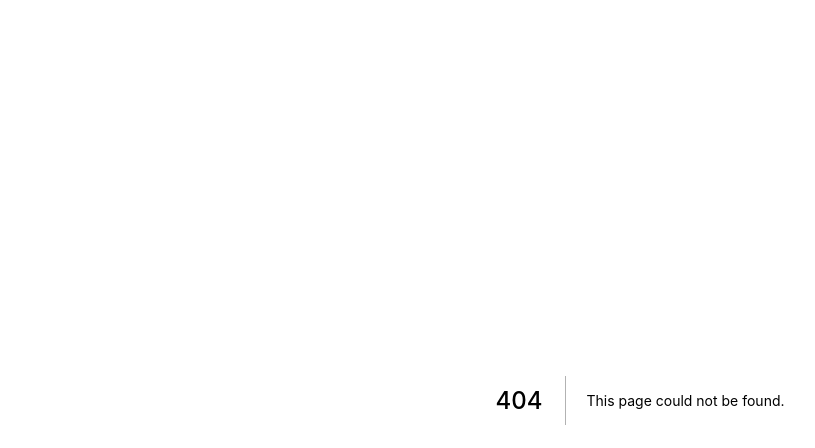
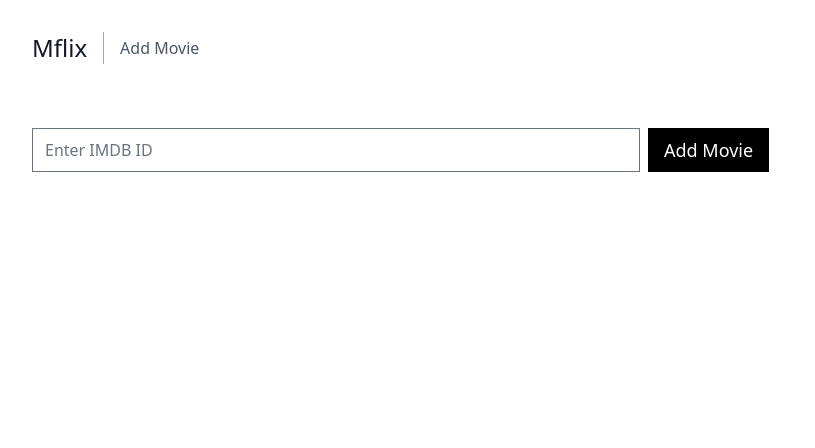
Before and after one commit to skarthikeyan96/appwrite-nextjs-movie, a Next.js app: page /add in a window 1280 px wide. Before the commit this address had no page. Shown: the top 448 px of the page, without its empty margins (0-815 px from the left). Built offline with nearby package versions, Linux system fonts and the light colour scheme.

Commit message:
Adding a movie via IMDB id

```diff
--- a/components/layout.tsx
+++ b/components/layout.tsx
@@ -6,10 +6,15 @@ const Layout = ({ children }: any) => {
       <header className="body-font text-gray-600">
         <div className="container mx-auto flex flex-col flex-wrap items-center p-8 md:flex-row">
           <Link href="/">
-            <span className="cursor-pointer text-2xl title-font mb-4 flex items-center font-medium text-gray-900 md:mb-0">
+            <span className="title-font mb-4 flex cursor-pointer items-center text-2xl font-medium text-gray-900 md:mb-0">
               Mflix
             </span>
           </Link>
+          <nav className="flex flex-wrap items-center justify-center text-base md:mr-auto	md:ml-4 md:border-l md:border-gray-400 md:py-1 md:pl-4">
+            <span className="mr-5 hover:text-gray-900">
+              <Link href="/add">Add Movie</Link>
+            </span>
+          </nav>
         </div>
       </header>
       <div className="container mx-auto p-8">{children}</div>
--- a/package.json
+++ b/package.json
@@ -7,6 +7,7 @@
   },
   "dependencies": {
     "@heroicons/react": "^1.0.6",
+    "@tailwindcss/forms": "^0.5.0",
     "appwrite": "^7.0.0",
     "axios": "^0.26.1",
     "next": "latest",
--- /dev/null
+++ b/pages/add.tsx
@@ -0,0 +1,51 @@
+import { useRouter } from 'next/router'
+import { useState } from 'react'
+import Layout from '../components/layout'
+
+const Add = () => {
+  const [id, setImdbId] = useState('')
+  const router = useRouter()
+  const handleAddMovie = async () => {
+    try {
+      const response = await fetch(
+        `${process.env.API_ORIGIN_DOMAIN}api/addMovie?imdbID=${id}`
+      )
+      const data = await response.json()
+      if (response.status === 200 && data.id) {
+        console.log(
+          'Added the movie succesfully, redirecting to the movie page'
+        )
+        return router.push(`/movie/${data.id}`)
+      }
+      if(response.status === 409 && data.id){
+        console.log(
+            'Movie already exists, redirecting to the movie page'
+          )
+          return router.push(`/movie/${data.id}`)
+      }
+    } catch (e) {
+      console.log(e)
+    }
+  }
+
+  return (
+    <Layout>
+      <label className="flex flex-row space-x-2">
+        <input
+          type="text"
+          className=" block w-1/2"
+          placeholder="Enter IMDB ID"
+          onChange={(e) => setImdbId(e.target.value)}
+        />
+        <button
+          className="bg-black p-2 px-4 text-lg text-white"
+          onClick={handleAddMovie}
+        >
+          Add Movie
+        </button>
+      </label>
+    </Layout>
+  )
+}
+
+export default Add
--- /dev/null
+++ b/pages/api/addMovie.ts
@@ -0,0 +1,58 @@
+import type { NextApiRequest, NextApiResponse } from 'next'
+import { initAppwrite } from '../../lib/appwrite'
+import Appwrite, { Query } from 'node-appwrite'
+import { v4 as uuidv4 } from 'uuid'
+
+type Data = {
+  data?: any,
+  id?: number
+}
+export default async (req: NextApiRequest, res: NextApiResponse<Data>) => {
+  try {
+    const imdbID = req.query.imdbID
+    const sdk = initAppwrite()
+    let database = new Appwrite.Database(sdk)
+
+    const response = await fetch(
+      `https://api.themoviedb.org/3/find/${imdbID}?api_key=${process.env.TMDB_MOVIE_KEY}&language=en-US&external_source=imdb_id`
+    )
+    const data = await response.json()
+
+    if (data.movie_results.length > 0) {
+
+      const id = data.movie_results[0].id
+      const item = data.movie_results[0]
+
+      const movieInDatabase = await database.listDocuments(
+        process.env.APPWRITE_COLLECTION_ID as string,
+        [Query.equal('movie_id', id)]
+      )
+
+      if (movieInDatabase.documents.length > 0) {
+        // there are movies present in the database;
+        return res.status(409).json({ data: 'Movie already exists', id })
+      } else {
+        // add the movie to the database
+        await database.createDocument(
+          process.env.APPWRITE_COLLECTION_ID as string,
+          uuidv4(),
+          {
+            movie_id: id,
+            title: item.title,
+            thumbnail_image: `https://image.tmdb.org/t/p/original/${item.poster_path}`,
+            popularity: item.popularity,
+            release_date: item.release_date,
+            vote_average: item.vote_average,
+          }
+        )
+
+        return res.status(200).json({id })
+      }
+    }else{
+        console.log("it is not a movie")
+    }
+  } catch (e) {
+    console.log(e)
+    res.status(500).json({ data: e })
+  }
+}
--- a/pages/index.tsx
+++ b/pages/index.tsx
@@ -3,7 +3,7 @@ import Link from 'next/link'
 import Layout from '../components/layout'
 
 export const getServerSideProps = async () => {
-  const response = await fetch('http://localhost:3000/api/getMovies')
+  const response = await fetch(`${process.env.API_ORIGIN_DOMAIN}api/getMovies`)
   const { data } = await response.json()
   return {
     props: {
--- a/pages/movie/[id].tsx
+++ b/pages/movie/[id].tsx
@@ -40,7 +40,7 @@ const Movie = (props: { movie: any }) => {
               <a
                 href={movie.homepage}
                 target="_blank"
-                className="flex items-center space-x-2  border-blue-300 bg-black p-2 pl-5 pr-5 text-lg text-white focus:border-4"
+                className="flex items-center space-x-2   bg-black p-2 pl-5 pr-5 text-lg text-white "
               >
                 <svg
                   className="h-6 w-6"
@@ -53,7 +53,7 @@ const Movie = (props: { movie: any }) => {
                 </svg>
                 <span>Movie Homepage</span>
               </a>
-              <button className='flex items-center space-x-2  border-blue-300 bg-black p-2 pl-5 pr-5 text-lg text-white focus:border-4' onClick={handleBookmark}>
+              <button className='flex items-center space-x-2   bg-black p-2 pl-5 pr-5 text-lg text-white ' onClick={handleBookmark}>
               <svg className="w-6 h-6" fill="currentColor" viewBox="0 0 20 20" xmlns="http://www.w3.org/2000/svg"><path d="M5 4a2 2 0 012-2h6a2 2 0 012 2v14l-5-2.5L5 18V4z"></path></svg>
               <span> Bookmark </span>
               </button>
--- a/tailwind.config.js
+++ b/tailwind.config.js
@@ -6,5 +6,7 @@ module.exports = {
   theme: {
     extend: {},
   },
-  plugins: [],
+  plugins: [
+    require('@tailwindcss/forms')
+  ],
 }
```
Also changed, not shown: 1 other file (tests, documents, lock files or other folders).
